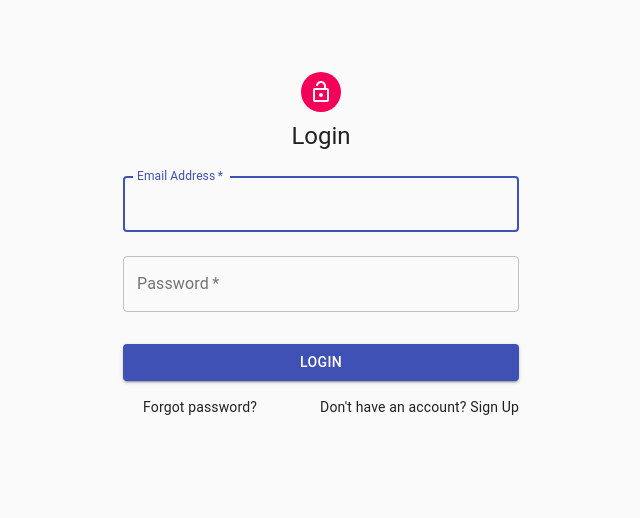
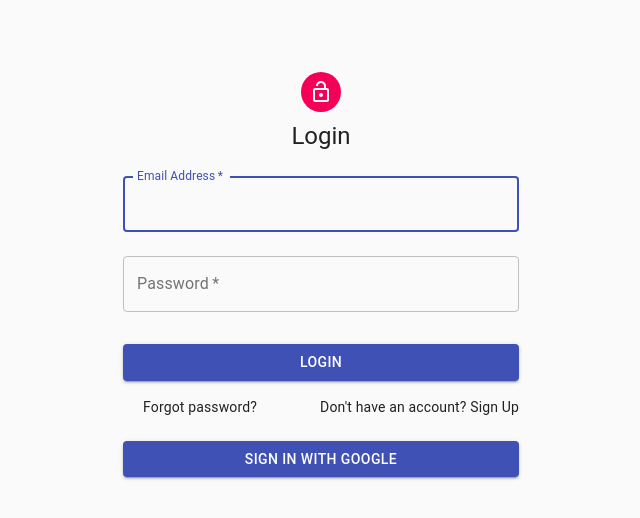
Before and after one commit to akito-10/-Bulletin-board, a React (Create React App) app: page / in a window 1280 px wide. Shown: the top 518 px of the page, without its empty margins (319-959 px from the left). Built offline with nearby package versions, Linux system fonts and the light colour scheme.

Commit message:
Googleログイン機能を追加

```diff
--- a/src/components/Auth.module.css
+++ b/src/components/Auth.module.css
@@ -16,3 +16,11 @@
   text-align: left;
   padding-left: 20px;
 }
+
+.mb_sm {
+  margin-bottom: 10px;
+}
+
+.mb_md {
+  margin-bottom: 20px;
+}
--- a/src/components/Auth.tsx
+++ b/src/components/Auth.tsx
@@ -1,5 +1,6 @@
 import React, { useState } from "react";
 import styles from "./Auth.module.css";
+import { auth, provider } from "../firebase/firebase";
 import {
   Avatar,
   Button,
@@ -39,6 +40,9 @@ const Auth: React.FC = () => {
   const [isLogin, setIsLogin] = useState(true);
   const [email, setEmail] = useState("");
   const [password, setPassword] = useState("");
+  const signInGoogle = async () => {
+    await auth.signInWithPopup(provider).catch((err) => alert(err.message));
+  };
 
   return (
     <Container component="main" maxWidth="xs">
@@ -107,6 +111,15 @@ const Auth: React.FC = () => {
               </span>
             </Grid>
           </Grid>
+          <Button
+            variant="contained"
+            color="primary"
+            fullWidth
+            onClick={signInGoogle}
+            className={classes.submit}
+          >
+            Sign In with Google
+          </Button>
         </form>
       </div>
     </Container>
```
Also changed, not shown: 1 other file (tests, documents, lock files or other folders).
